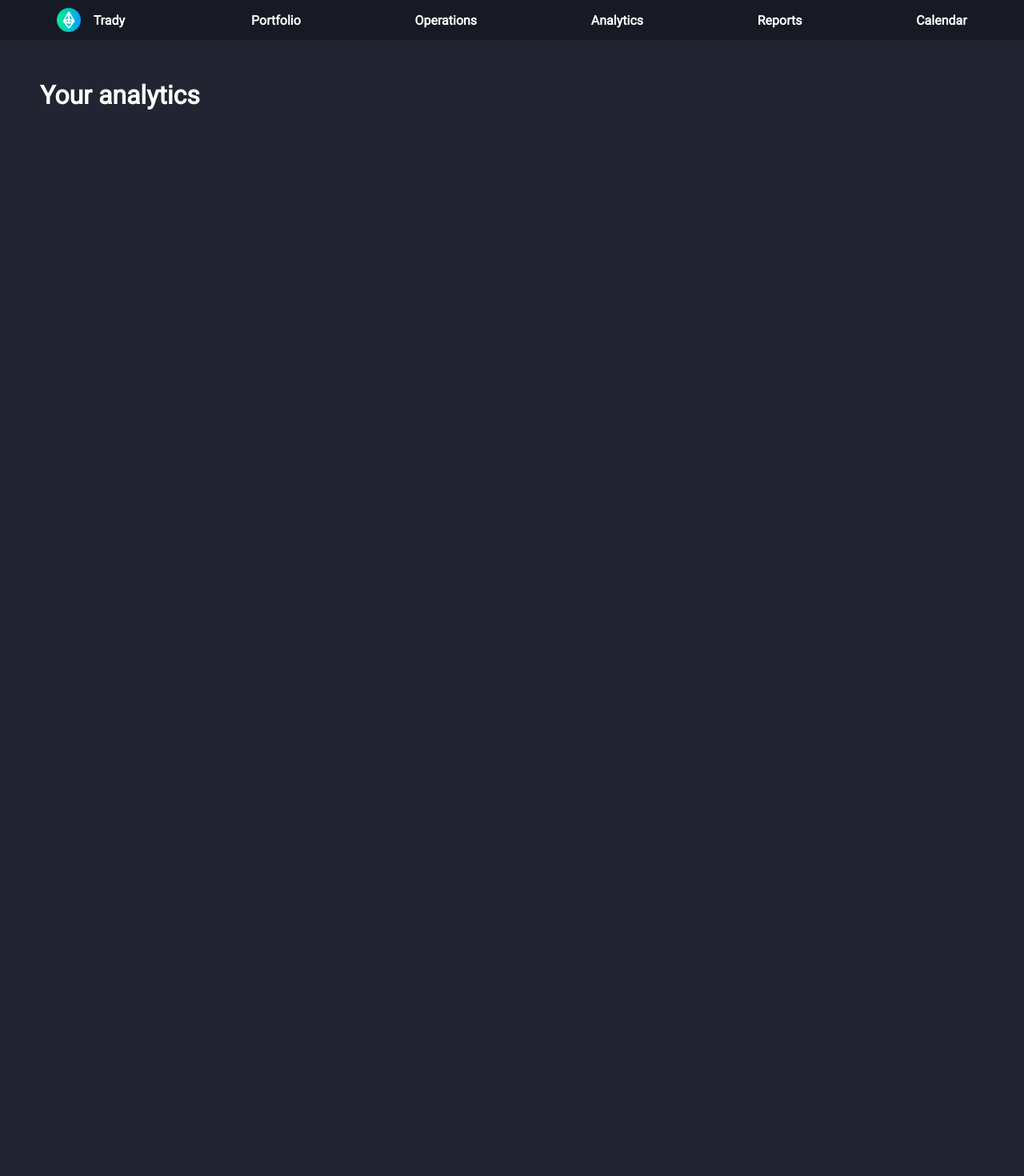
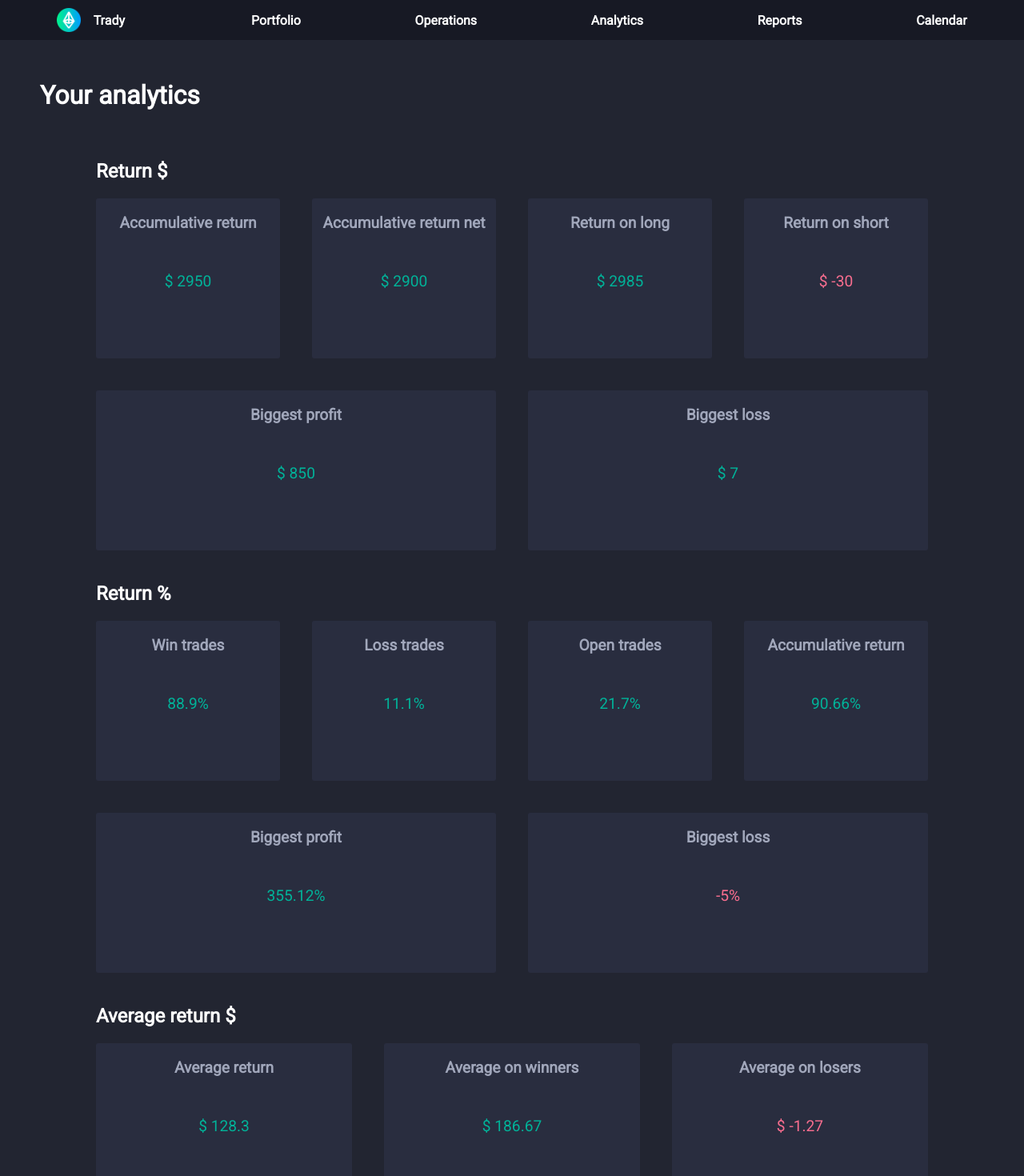
Before and after one commit to joffreyverd/trady, a Next.js app: page /analytics in a window 1280 px wide. Shown: the top 1470 px of the page at 80% size. Before the commit the page ends 800 px from the top, so only its background shows below. Built offline with nearby package versions, Linux system fonts and the light colour scheme.

Commit message:
feat(analytic tils): add component

```diff
--- /dev/null
+++ b/src/assets/analytics.json
@@ -0,0 +1,70 @@
+[
+    {
+      "id": 0,
+      "title": "Return $",
+      "value": [
+        { "id": 0, "title": "Accumulative return", "value": 2950 },
+        { "id": 1, "title": "Accumulative return net", "value": 2900 },
+        { "id": 2, "title": "Return on long", "value": 2985 },
+        { "id": 3, "title": "Return on short", "value": -30 },
+        { "id": 4, "title": "Biggest profit", "value": 850 },
+        { "id": 5, "title": "Biggest loss", "value": 7 }
+      ],
+      "symbol": "$"
+    },
+    {
+      "id": 1,
+      "title": "Return %",
+      "value": [
+        { "id": 6, "title": "Win trades", "value": 88.9 },
+        { "id": 7, "title": "Loss trades", "value": 11.1 },
+        { "id": 8, "title": "Open trades", "value": 21.7 },
+        { "id": 9, "title": "Accumulative return", "value": 90.66 },
+        { "id": 10, "title": "Biggest profit", "value": 355.12 },
+        { "id": 11, "title": "Biggest loss", "value": -5 }
+      ],
+      "symbol": "%"
+    },
+    {
+      "id": 2,
+      "title": "Average return $",
+      "value": [
+        { "id": 12, "title": "Average return", "value": 128.3 },
+        { "id": 13, "title": "Average on winners", "value": 186.67 },
+        { "id": 14, "title": "Average on losers", "value": -1.27 }
+      ],
+      "symbol": "$"
+    },
+    {
+      "id": 3,
+      "title": "Average return %",
+      "value": [
+        { "id": 15, "title": "Average return", "value": 29.77 },
+        { "id": 16, "title": "Average on winners", "value": 43.66 },
+        { "id": 17, "title": "Average on losers", "value": -3.7 }
+      ],
+      "symbol": "%"
+    },
+    {
+      "id": 4,
+      "title": "Trades",
+      "value": [
+        { "id": 18, "title": "Closed", "value": 18 },
+        { "id": 19, "title": "Opened", "value": 5 },
+        { "id": 20, "title": "Winners", "value": 16 },
+        { "id": 21, "title": "Losers", "value": 2 },
+        { "id": 22, "title": "Profit Factor", "value": 1176.51 },
+        { "id": 23, "title": "Profit/Loss ratio", "value": 23 }
+      ],
+      "symbol": ""
+    },
+    {
+      "id": 5,
+      "title": "Fees",
+      "value": [
+        { "id": 24, "title": "Total", "value": 33.41 },
+        { "id": 25, "title": "Average fees", "value": 1.45 }
+      ],
+      "symbol": "$"
+    }
+]
--- a/src/component/doughnut/doughnut.module.scss
+++ b/src/component/doughnut/doughnut.module.scss
@@ -2,7 +2,7 @@
 
 .chartContainer {
     width: 50%;
-    margin: $main-margin;
+    margin: $main-margin 25px $main-margin $main-margin;
     padding: 50px;
     border-radius: $default-border-radius;
     background-color: $ternary-black;
--- a/src/component/list/list.module.scss
+++ b/src/component/list/list.module.scss
@@ -2,7 +2,7 @@
 
 .list {
     width: 50%;
-    margin: $main-margin;
+    margin: $main-margin $main-margin $main-margin 25px;
     padding: 80px;
     border-radius: $default-border-radius;
     background-color: $ternary-black;
--- a/src/component/resume/resume.module.scss
+++ b/src/component/resume/resume.module.scss
@@ -11,6 +11,7 @@
     text-align: center;
     font-size: .8em;
     width: 33.33%;
+    color: $font-secondary-color;
 }
 
 .amout {
--- a/src/component/table/table.module.scss
+++ b/src/component/table/table.module.scss
@@ -2,7 +2,6 @@
 
 .tableContainer {
     margin: auto $main-margin;
-
 }
 
 .tableBody {
@@ -13,7 +12,7 @@
 
 .head {
     height: 40px;
-    background-color: $secondary-black;
+    background-color: $ternary-black;
     color: $font-primary-color;
     font-weight: bold;
 }
@@ -22,6 +21,7 @@
     height: 50px;
     transition: $quick-transition;
     cursor: pointer;
+    color: $font-secondary-color;
 }
 
 .row:hover {
--- /dev/null
+++ b/src/component/tiles/index.tsx
@@ -0,0 +1 @@
+export { default } from './tiles';
--- /dev/null
+++ b/src/component/tiles/tiles.module.scss
@@ -0,0 +1,49 @@
+@import 'styles/variables';
+
+.tilesContainer {
+    display: flex;
+    margin: auto $main-margin;
+    justify-content: space-between;
+    flex-wrap: wrap;
+}
+
+.categoryTitles {
+    margin-left: 70px;
+    margin-bottom: 0px;
+}
+
+.tile {
+    flex: 1 0 21%; // 4 tiles per row and the last one take the available space
+    background-color: $ternary-black;
+    height: 200px;
+    margin: 20px;
+    border-radius: $light-border-radius;
+    transition: $quick-transition;
+    cursor: pointer;
+    color: $font-secondary-color;
+}
+
+.tile:hover {
+    background-color: $secondary-black;
+    transition: $default-transition;
+}
+
+.tile > h3 {
+    font-size: 1.2em;
+    text-align: center;
+}
+
+.tile > p {
+    text-align: center;
+    margin: 50px;
+    height: 30px;
+    font-size: 1.2em;
+}
+
+.greenFont {
+    color: $valid-theme;
+}
+
+.redFont {
+    color: $danger-theme;
+}
--- /dev/null
+++ b/src/component/tiles/tiles.tsx
@@ -0,0 +1,51 @@
+import styles from './tiles.module.scss';
+
+interface Tile {
+  id: number,
+  title: string,
+  value: number,
+}
+
+interface Analytics {
+  id: number,
+  title: string,
+  value: Tile[],
+  symbol: string,
+}
+
+interface Props {
+  data: Analytics[],
+}
+
+function greenOrRed(value:number, css:any) {
+  return value > 0 ? css.greenFont : css.redFont;
+}
+
+const Tiles: React.FC<Props> = ({ data }) => (
+  <div>
+    {
+      data.map((subData) => (
+        <div key={subData.id}>
+          <h2 className={styles.categoryTitles}>{subData.title}</h2>
+          <div className={styles.tilesContainer}>
+            {
+              subData.value.map((tile) => (
+                <div className={styles.tile} key={tile.id}>
+                  <h3>{tile.title}</h3>
+                  <p className={greenOrRed(tile.value, styles)}>
+                    {
+                      subData.symbol === '$' ?
+                        `${subData.symbol} ${tile.value}` : `${tile.value}${subData.symbol}`
+                    }
+                  </p>
+                </div>
+              ))
+            }
+          </div>
+        </div>
+      ))
+    }
+  </div>
+);
+
+export default Tiles;
--- a/src/pages/analytics.tsx
+++ b/src/pages/analytics.tsx
@@ -1,9 +1,13 @@
 import React from 'react';
 import Title from '../component/pageTitle';
+import Tiles from '../component/tiles';
+
+import assets from '../assets/analytics.json';
 
 const analytics: React.FC = () => (
   <div className='pageContainer'>
     <Title title='Your analytics' />
+    <Tiles data={assets} />
   </div>
 );
 
--- a/src/utils/styling.module.scss
+++ b/src/utils/styling.module.scss
@@ -10,6 +10,7 @@
     border-radius: $light-border-radius;
     padding: 3px;
     font-weight: bold;
+    color: $font-primary-color;
 }
 
 .validLabel {
@@ -30,6 +31,10 @@
     padding: 3px;
 }
 
+.upLabel, .downLabel {
+    color: $font-primary-color;
+}
+
 .upLabel {
     border-color: $valid-theme;
 }
```
